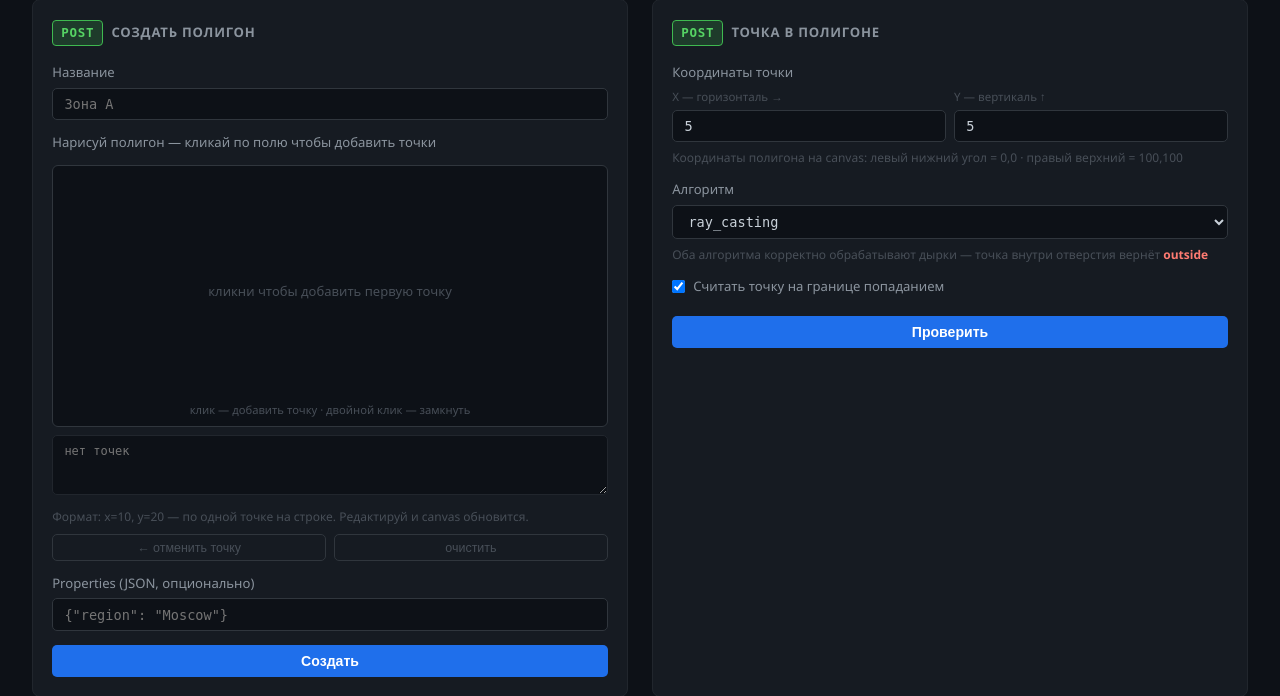
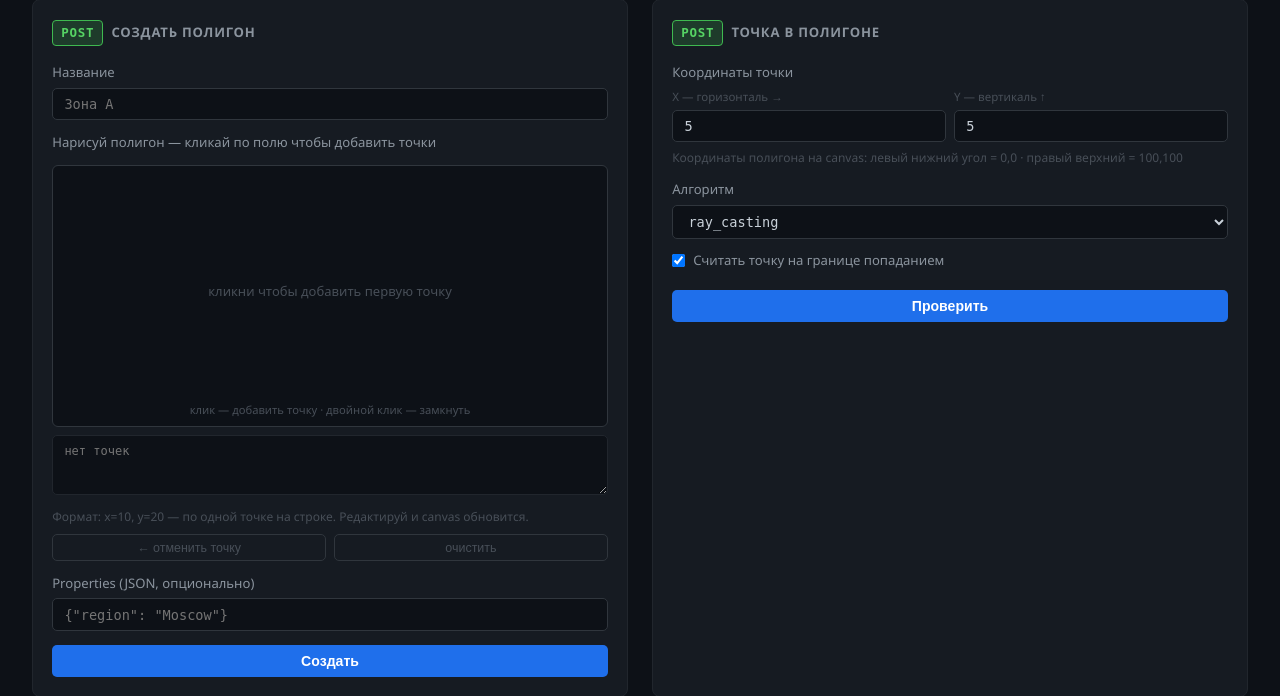
Before and after one commit to apossstle/dot-service, a Python web app: template api/templates/index.html in a window 1280 px wide. Shown: the part 644-1340 px from the top of the page. Run offline with Jinja, Linux system fonts and the light colour scheme; the template is opened without the code that fills it, so the values that code supplies are empty.

Commit message:
Remove hint about algorithm behavior in index.html
Removed hint about algorithms handling holes in the selection.

```diff
--- a/api/templates/index.html
+++ b/api/templates/index.html
@@ -232,7 +232,6 @@
       <option value="ray_casting">ray_casting</option>
       <option value="winding_number">winding_number</option>
     </select>
-    <div class="hint" style="margin-top:.4rem;">Оба алгоритма корректно обрабатывают дырки — точка внутри отверстия вернёт <b style="color:#ff7b72">outside</b></div>
 
     <label style="display:flex; align-items:center; gap:.5rem; margin-top:.7rem; cursor:pointer;">
       <input id="pip-boundary" type="checkbox" checked style="width:auto">
```
